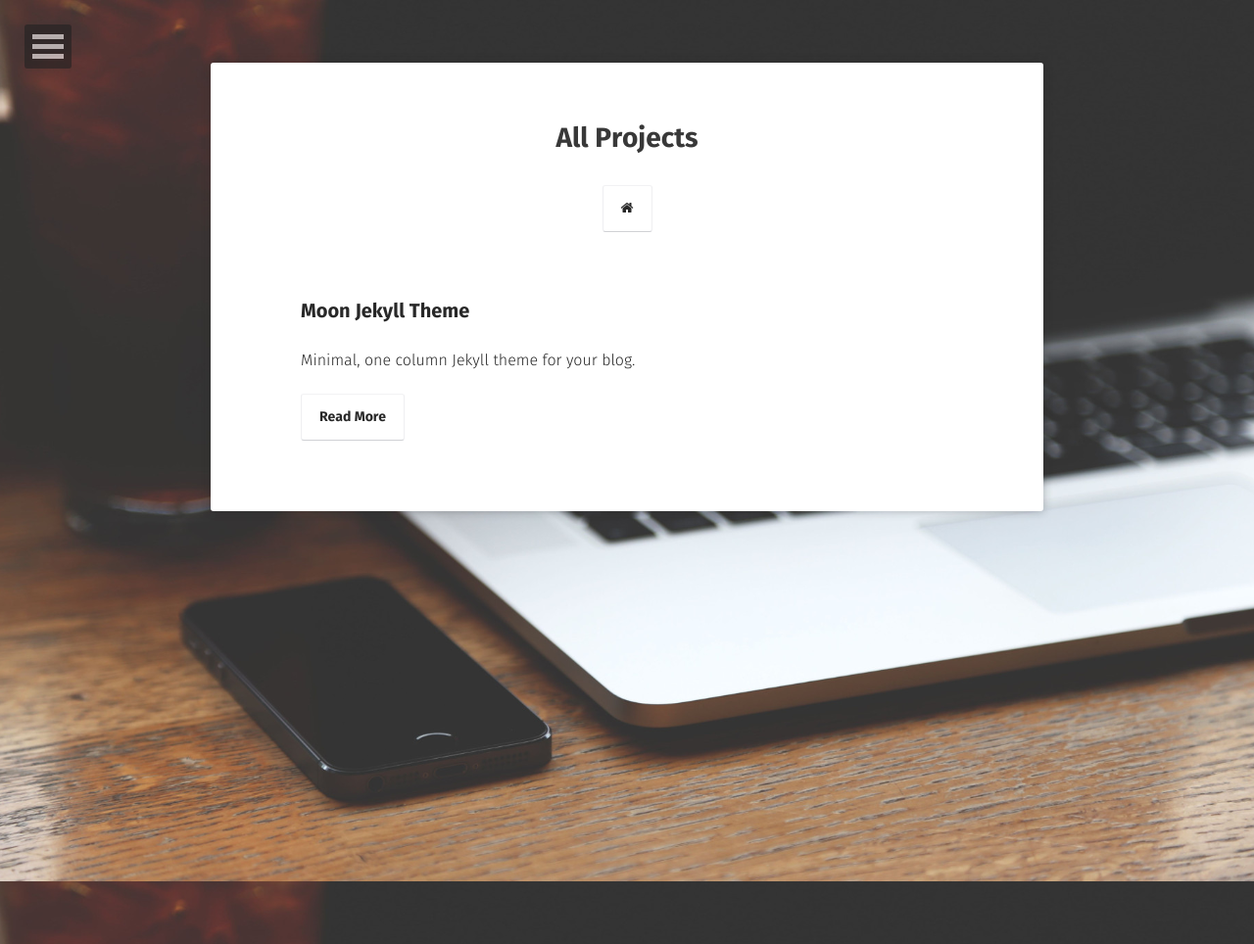
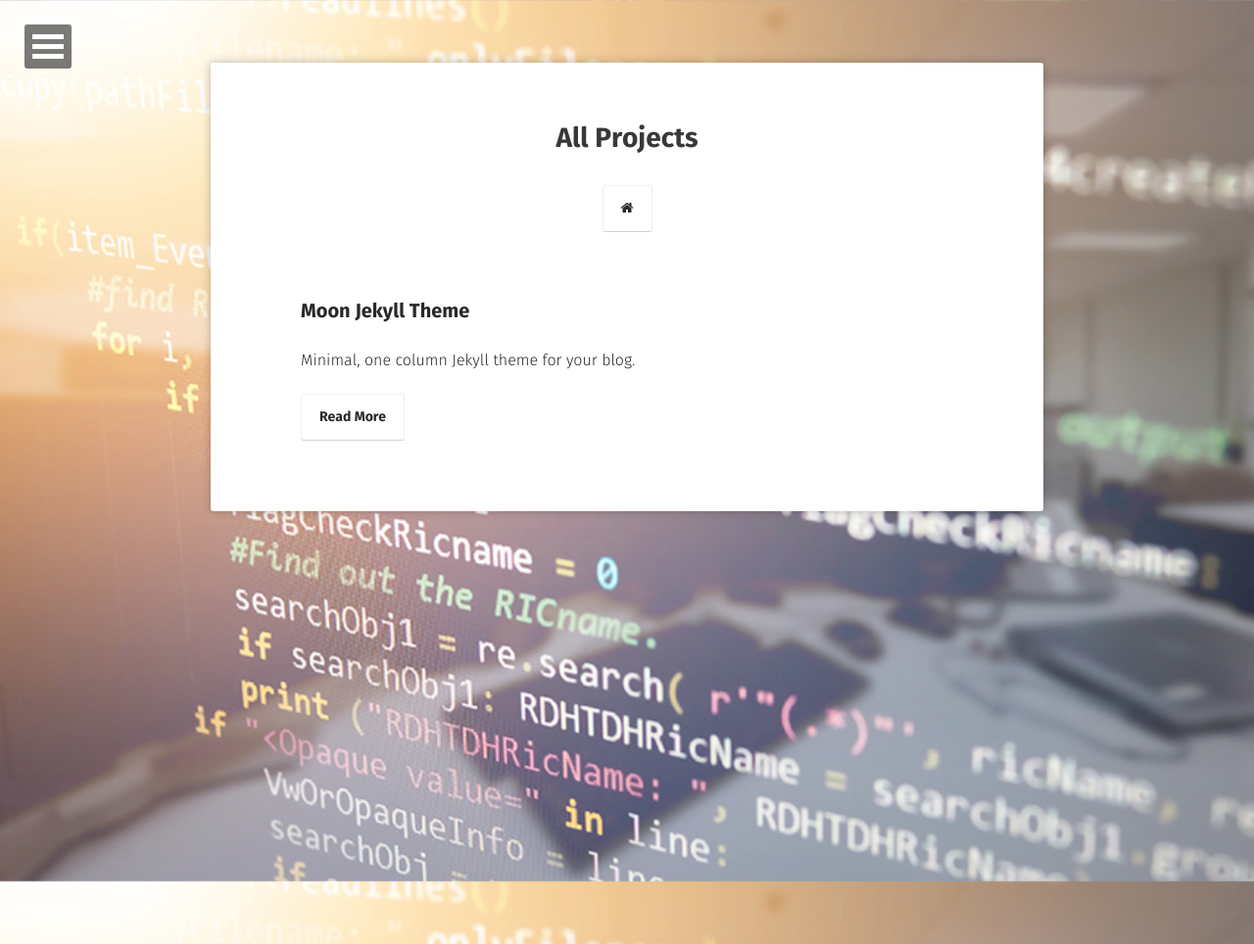
Before and after one commit to nnayrb/nnayrb.github.io, a Jekyll site: the page built from projects/index.md, in a window 1280 px wide. Shown: the whole page at 98% size. Built offline with Jekyll 4.4.1, drawn with Linux system fonts in a browser that asks for light colours; some web fonts are replaced.

Commit message:
Update _config.yml

```diff
--- a/_config.yml
+++ b/_config.yml
@@ -4,8 +4,8 @@
 description:        "Desenvolvedor Python, Estudante de Ciencias da Computação e amante de tecnologias e jogos."
 reading_time:       true
 words_per_minute:   200
-logo:               'assets/img/logo.png'
-background:         'assets/img/placeholder-big.jpg'
+logo:               'assets/img/nayr.jpg'
+background:         'assets/img/programacao.jpg'
 tiled_bg:           false   # Set this true if you want to tile your background image, otherwise it will be covered
 locale:             en_US
 url:                https://nnayrb.github.io
```
